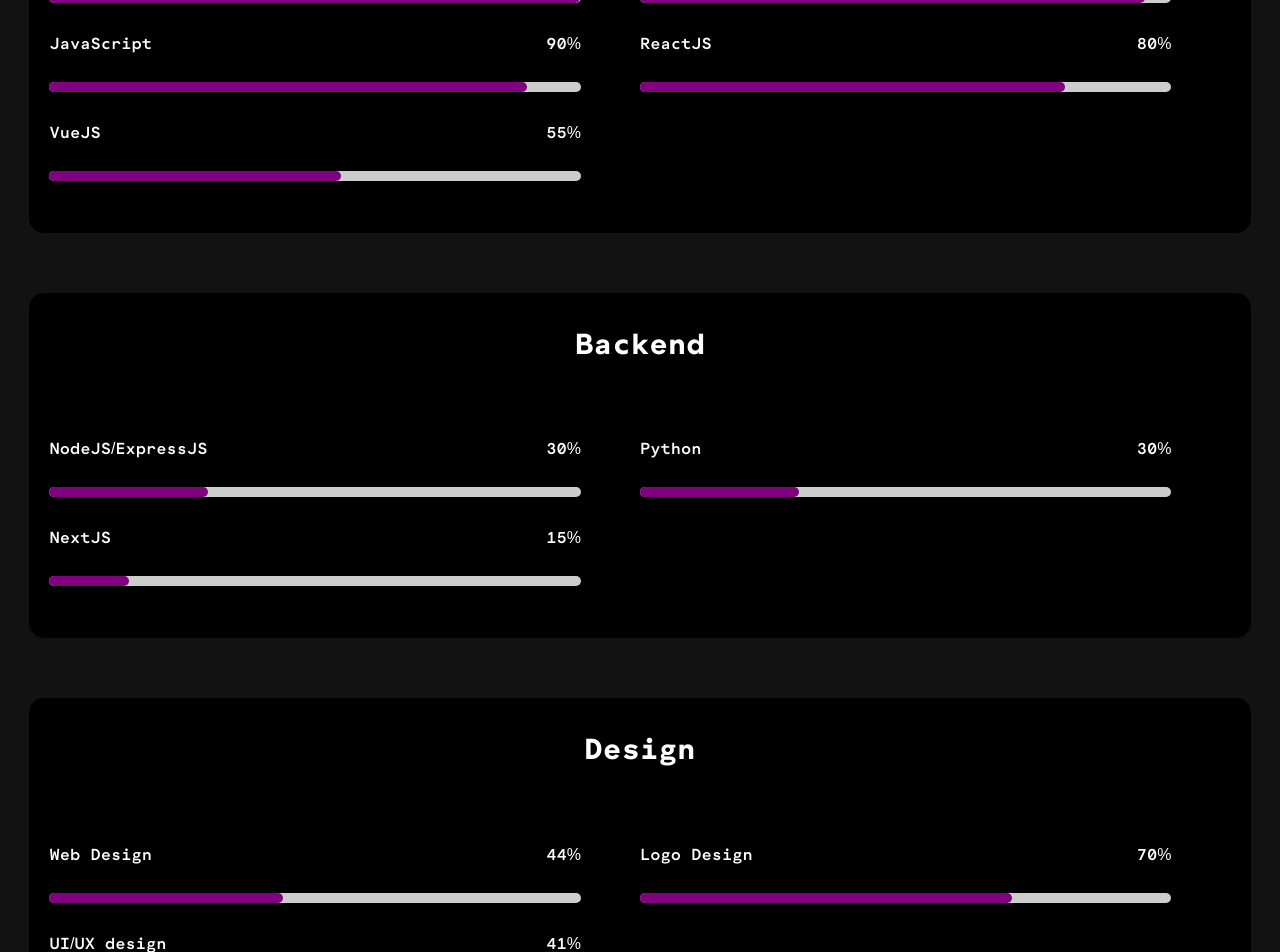
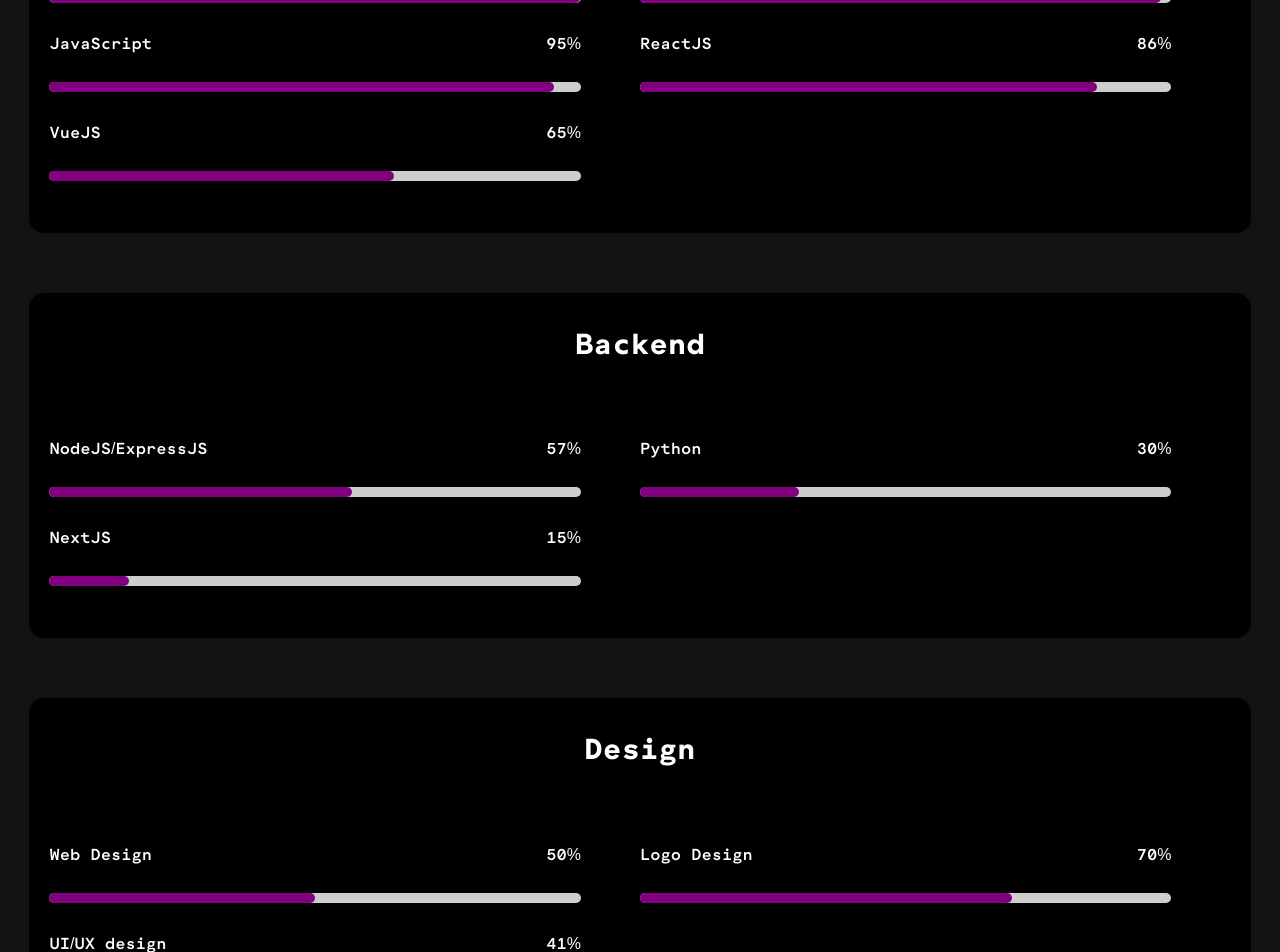
Before and after one commit to LWG13/LWG13-Portfolio, a React (Vite) app: page /LWG13-Portfolio/skill in a window 1280 px wide. Shown: the part 580-1532 px from the top of the page. Built offline with nearby package versions, Linux system fonts and the light colour scheme.

Commit message:
Update SkillPage.jsx

```diff
--- a/src/Components/SkillPage.jsx
+++ b/src/Components/SkillPage.jsx
@@ -28,11 +28,11 @@ export default function SkillPage() {
            <div className="ex-info" >
            <div className="ex-in">
             <p>CSS/SASS</p>
-            <p>95%</p>
+            <p>98%</p>
            </div>
            </div>
-           <div className="ex-bar" data-percent="95%">
-             <span style={{width: "95%"}}></span>
+           <div className="ex-bar" data-percent="98%">
+             <span style={{width: "98%"}}></span>
            </div>
           </div>
          </Grid>
@@ -41,11 +41,11 @@ export default function SkillPage() {
           <div className="ex-info" >
           <div className="ex-in">
            <p>JavaScript</p>
-           <p>90%</p>
+           <p>95%</p>
           </div>
           </div>
-          <div className="ex-bar" data-percent="90%">
-            <span style={{width: "90%"}}></span>
+          <div className="ex-bar" data-percent="95%">
+            <span style={{width: "95%"}}></span>
           </div>
          </div>
         </Grid>
@@ -54,11 +54,11 @@ export default function SkillPage() {
           <div className="ex-info" >
           <div className="ex-in">
            <p>ReactJS</p>
-           <p>80%</p>
+           <p>86%</p>
           </div>
           </div>
-          <div className="ex-bar" data-percent="80%">
-            <span style={{width: "80%"}}></span>
+          <div className="ex-bar" data-percent="86%">
+            <span style={{width: "86%"}}></span>
           </div>
          </div>
         </Grid>
@@ -67,11 +67,11 @@ export default function SkillPage() {
           <div className="ex-info" >
           <div className="ex-in">
            <p>VueJS</p>
-           <p>55%</p>
+           <p>65%</p>
           </div>
           </div>
-          <div className="ex-bar" data-percent="55%">
-            <span style={{width: "55%"}}></span>
+          <div className="ex-bar" data-percent="65%">
+            <span style={{width: "65%"}}></span>
           </div>
          </div>
         </Grid>
@@ -85,11 +85,11 @@ export default function SkillPage() {
           <div className="ex-info" >
            <div className="ex-in">
             <p>NodeJS/ExpressJS</p>
-            <p>30%</p>
+            <p>57%</p>
            </div>
           </div>
-          <div className="ex-bar" data-percent="30%">
-            <span style={{width: "30%"}}></span>
+          <div className="ex-bar" data-percent="57%">
+            <span style={{width: "57%"}}></span>
           </div>
          </div>
         </Grid>
@@ -129,11 +129,11 @@ export default function SkillPage() {
           <div className="ex-info" >
            <div className="ex-in">
             <p>Web Design</p>
-            <p>44%</p>
+            <p>50%</p>
            </div>
           </div>
-          <div className="ex-bar" data-percent="44%">
-            <span style={{width: "44%"}}></span>
+          <div className="ex-bar" data-percent="50%">
+            <span style={{width: "50%"}}></span>
           </div>
          </div>
         </Grid>
```
